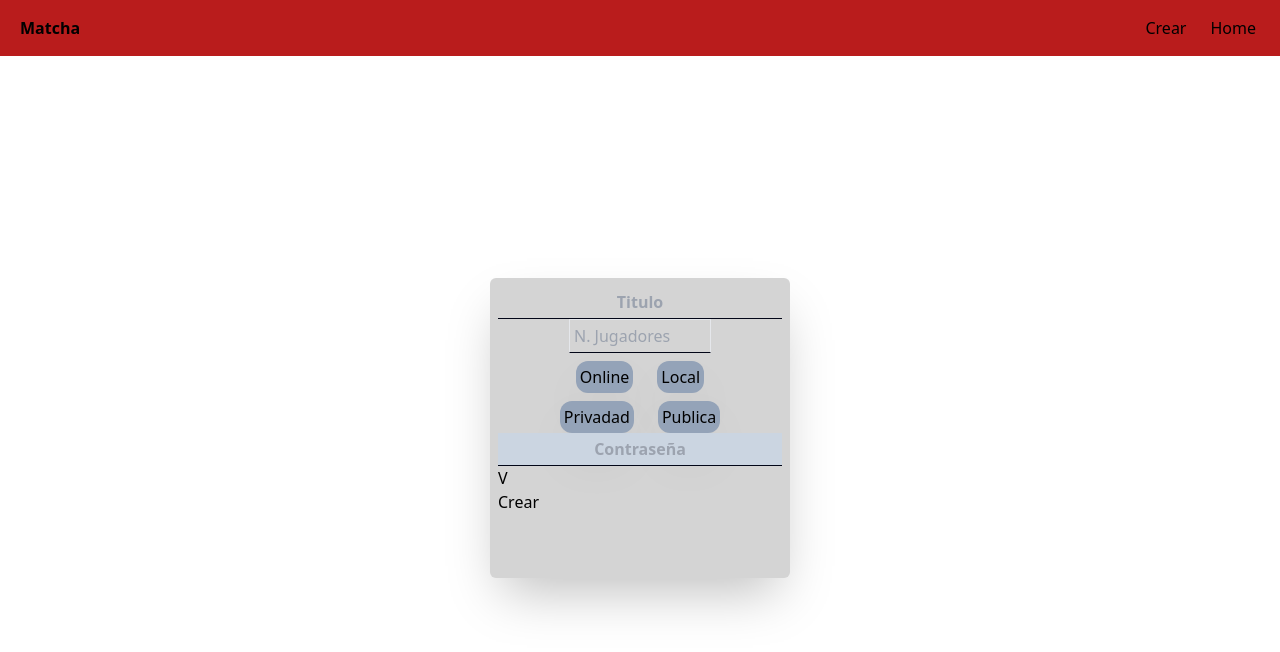
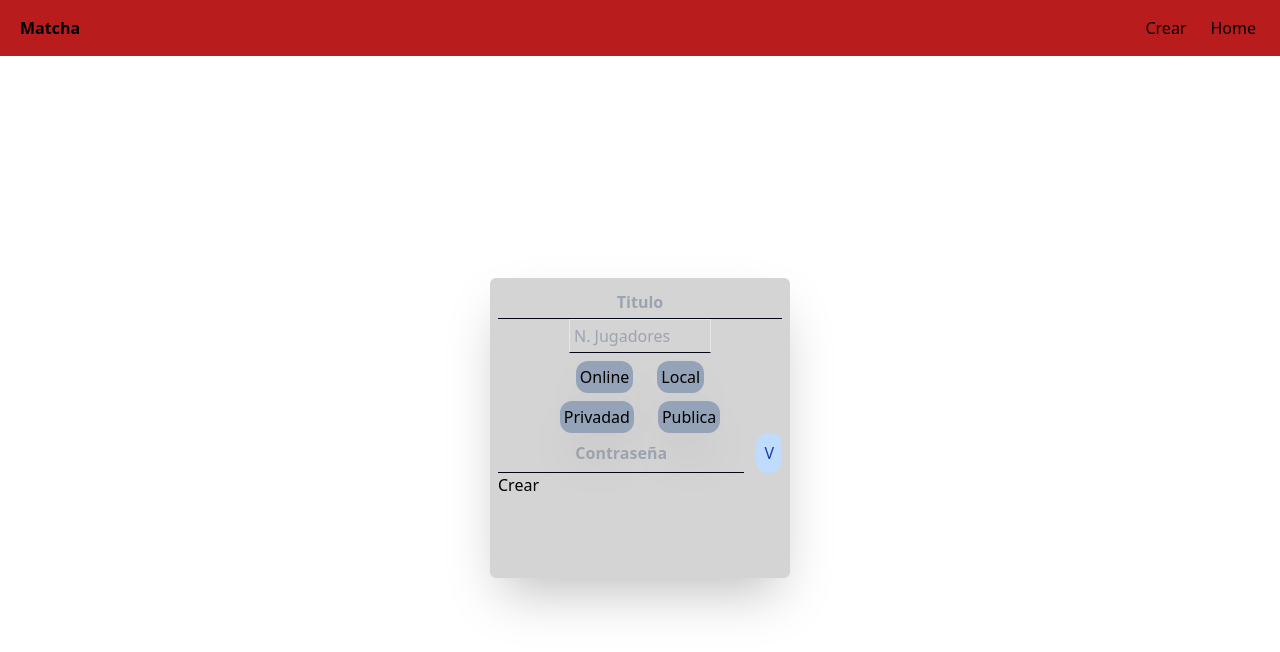
Before and after one commit to LuisArielRetanaHernadez/Memorama, a React (Vite) app: page /create/game in a window 1280 px wide. Shown: the top 652 px of the page. Built offline with nearby package versions, Linux system fonts and the light colour scheme.

Commit message:
agregando estilos a la seccion de crear contraseña

```diff
--- a/src/pages/CreateGamer/CreateGamer.jsx
+++ b/src/pages/CreateGamer/CreateGamer.jsx
@@ -55,9 +55,9 @@ const CreateGamer = () => {
         }
 
         {
-          isPrivate && <div>
-          <input className="w-full font-semibold text-center border-b border-b-slate-950 p-1 outline-none bg-slate-300" placeholder="Contraseña"/>
-          <spna>V</spna>
+          isPrivate && <div className="flex gap-3">
+          <input className="w-full font-semibold text-center border-b border-b-slate-950 p-1 outline-none bg-transparent" placeholder="Contraseña"/>
+          <span className=" bg-blue-200 text-blue-800 p-2 rounded-xl">V</span>
         </div>
         }
         <div>
```
